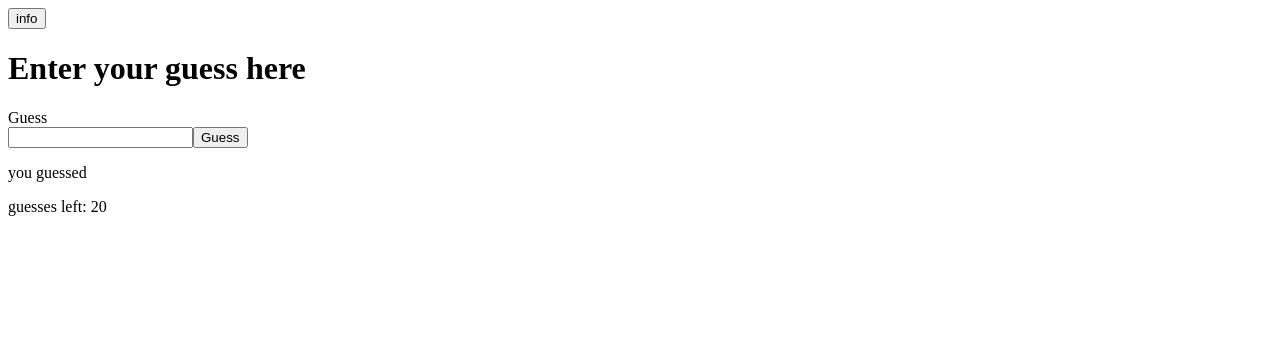
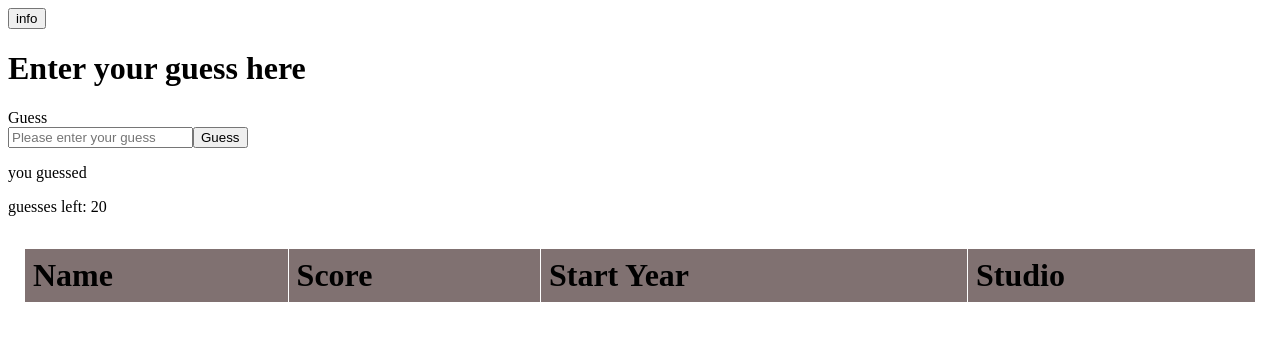
Before and after one commit to TimYLSo/anime-wordle, a React (Create React App) app: page / in a window 1280 px wide. Shown: the top 340 px of the page. Built offline with nearby package versions, Linux system fonts and the light colour scheme.

Commit message:
Added basic table and make guesses update table

```diff
--- /dev/null
+++ b/src/App.css
@@ -0,0 +1,23 @@
+.app-container {
+    display: flex;
+    flex-direction: column;
+    gap: 10px;
+    padding: 1rem;
+  }
+
+  table {
+    border-collapse: collapse;
+    width: 100%;
+  }
+
+  th,
+  td {
+    border: 1px solid #ffffff;
+    text-align: left;
+    padding: 8px;
+    font-size: 32px;
+  }
+
+  th {
+    background-color: rgb(128, 113, 113);
+  }
--- a/src/App.tsx
+++ b/src/App.tsx
@@ -1,31 +1,80 @@
 import React from 'react';
-import { useState } from 'react';
+import {useEffect, useState } from 'react';
 import Clue from './components/Clue';
-
+import './App.css'
+import possibleAnswers from "./answers.json"
 
 function App() {
   const[guess, setGuess] = useState("")
   const[guessNumber,setGuessNumber]=useState(20)
+  const[guessTable, setGuessTable] = useState([{
+    "name":"",
+    "score":null,
+    "startYear":null,
+    "studios":""
+
+
+
+}])
+  useEffect(() => {
+    const answerNumber = Math.floor(Math.random() * 10)
+    const answer = possibleAnswers[answerNumber]
+    console.log("The random number is %d, and the anime is , %s", answerNumber,answer["name"])
+    },[]);
+
+
   return (
     <div>
-        <button onClick={Guess}>
+        <button onClick={handleGuess}>
         info
         </button>
         <h1>Enter your guess here
         </h1>
         <div>
         <label>Guess</label><br/>
-        <input type="text" id="anime_name" name="anime_name" onChange={e => setGuess(e.target.value)}/>
-        <button onClick={Guess}>
+        <input type="text" placeholder ="Please enter your guess" id="anime_name" name="anime_name" onChange={e => setGuess(e.target.value)}/>
+        <button onClick={handleGuess}>
         Guess
         </button>
       </div>
       <Clue text = {guess} guessNumber = {guessNumber} />
+      <div className =  "app-container">
+        <table>
+          <thead>
+            <tr>
+            <th>Name</th>
+            <th>Score</th>
+            <th>Start Year</th>
+            <th>Studio</th>
+            </tr>
+          </thead>
+          <tbody>
+            {guessTable.map((anime)=>
+            <tr>
+              <td>{anime.name}</td>
+              <td>{anime.score}</td>
+              <td>{anime.startYear}</td>
+              <td>{anime.studios}</td>
+            </tr>
+            )}
+          </tbody>
+        </table>
+      </div>
     </div>
 
   );
-  function Guess(){
+  function handleGuess(){
     setGuessNumber(guessNumber => guessNumber - 1);
+    const newGuess = {
+      name: guess,
+      score:null,
+      startYear:null,
+      studios:'',
+    };
+    const newGuesses = [...guessTable,newGuess]
+    setGuessTable(newGuesses);
+
+
   }
 }
 
--- /dev/null
+++ b/src/answers.json
@@ -0,0 +1,83 @@
+[{
+    "name":"Shingeki no Kyojin",
+    "score":8.53,
+    "startYear":2013,
+    "studios":"Wit studio"
+
+
+
+},
+{
+    "name":"Death Note",
+    "score":8.62,
+    "startYear":2006,
+    "studios":"Madhouse"
+
+
+
+},{
+    "name":"Fullmetal Alchemist: Brotherhood",
+    "score":9.13,
+    "startYear":2009,
+    "studios":"Bones"
+
+
+
+},{
+    "name":"One Punch Man",
+    "score":8.51,
+    "startYear":2015,
+    "studios":"Madhouse"
+
+
+
+},{
+    "name":"Sword Art Online",
+    "score":7.20,
+    "startYear":2012,
+    "studios":"A-1 Pictures"
+
+
+
+},{
+    "name":"Boku no Hero Academia",
+    "score":7.93,
+    "startYear":2016,
+    "studios":"Bones"
+
+
+
+},{
+    "name":"Tokyo Ghoul",
+    "score":7.79,
+    "startYear":2014,
+    "studios":"Pierrot"
+
+
+
+},{
+    "name":"Steins;Gate",
+    "score":9.08,
+    "startYear":2011,
+    "studios":"White Fox"
+
+
+
+},{
+    "name":"No Game No Life",
+    "score":8.10,
+    "startYear":2014,
+    "studios":"Madhouse"
+
+
+
+},{
+    "name":"Cowboy Bebop",
+    "score":8.75,
+    "startYear":1998,
+    "studios":"Sunrise"
+
+
+
+}
+]
--- a/src/index.tsx
+++ b/src/index.tsx
@@ -6,7 +6,7 @@ const root = ReactDOM.createRoot(
   document.getElementById('root') as HTMLElement
 );
 root.render(
-  <React.StrictMode>
+ /// <React.StrictMode>
     <App />
-  </React.StrictMode>
+ /// </React.StrictMode>
 );
```
Also changed, not shown: src/components/GameOver.tsx (added, +12 -0 lines).
